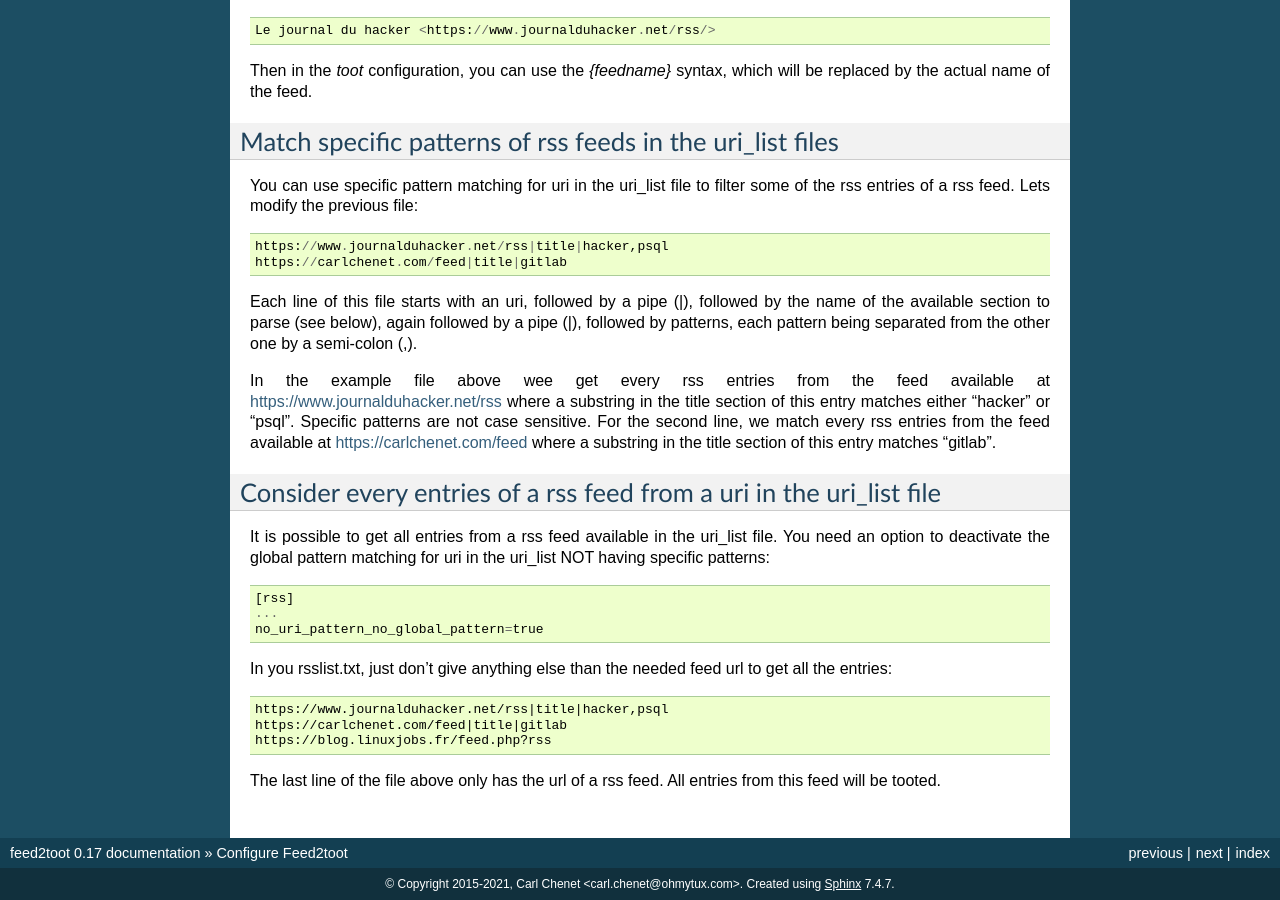
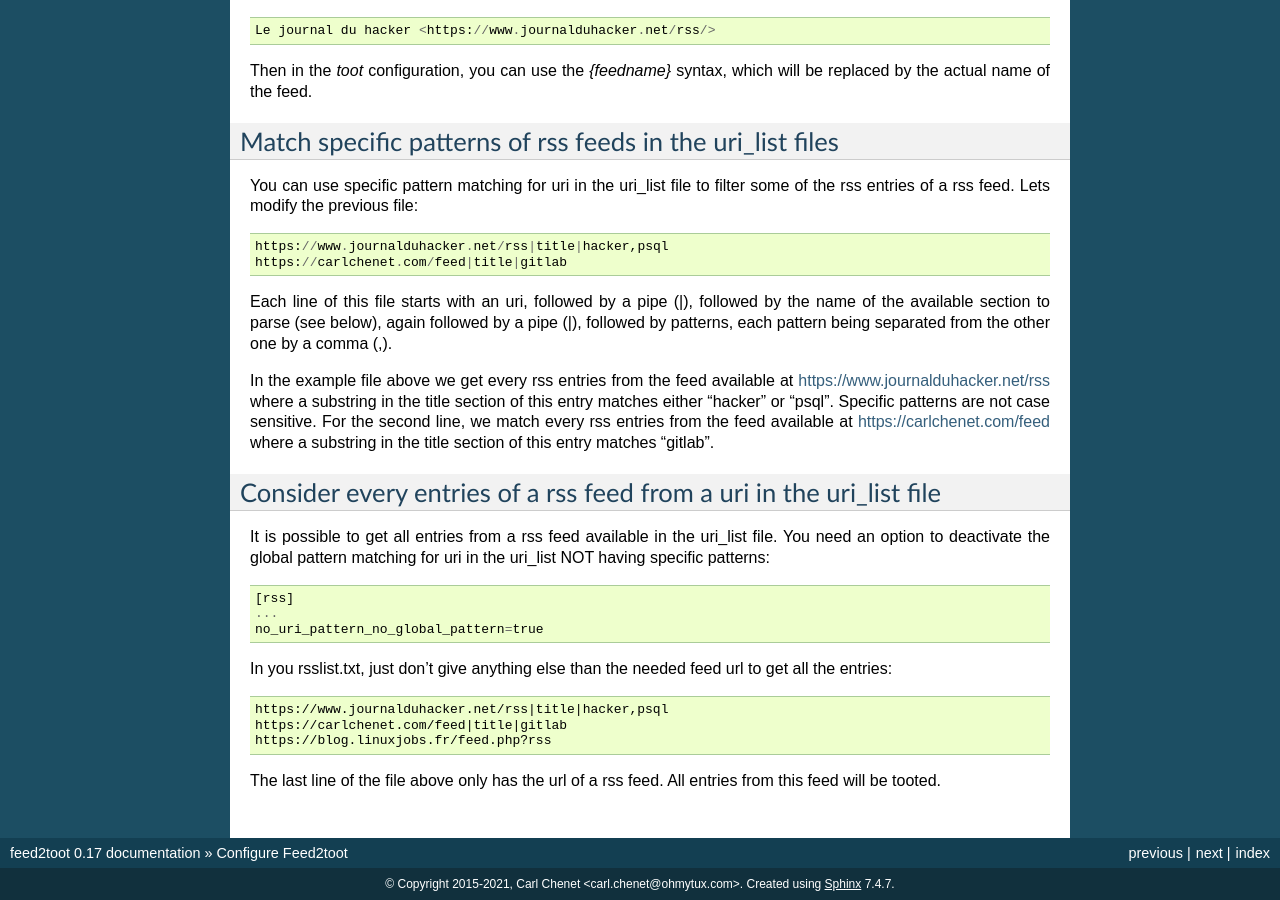
Before and after one commit to zobin8/feed2shark, a Sphinx documentation site: the page built from docs/source/configure.rst, in a window 1280 px wide and 900 px high, scrolled down 3202 px. Built offline with Sphinx 7.4.7, drawn with Linux system fonts in a browser that asks for light colours.

Commit message:
Updated configure.rst to fix a couple small typos noticed when reading the docs

```diff
--- a/docs/source/configure.rst
+++ b/docs/source/configure.rst
@@ -157,9 +157,9 @@ You can use specific pattern matching for uri in the uri_list file to filter som
     https://www.journalduhacker.net/rss|title|hacker,psql
     https://carlchenet.com/feed|title|gitlab
 
-Each line of this file starts with an uri, followed by a pipe (|), followed by the name of the available section to parse (see below), again followed by a pipe (|), followed by patterns, each pattern being separated from the other one by a semi-colon (,).
+Each line of this file starts with an uri, followed by a pipe (|), followed by the name of the available section to parse (see below), again followed by a pipe (|), followed by patterns, each pattern being separated from the other one by a comma (,).
 
-In the example file above wee get every rss entries from the feed available at https://www.journalduhacker.net/rss where a substring in the title section of this entry matches either "hacker" or "psql". Specific patterns are not case sensitive. For the second line, we match every rss entries from the feed available at https://carlchenet.com/feed where a substring in the title section of this entry matches "gitlab".
+In the example file above we get every rss entries from the feed available at https://www.journalduhacker.net/rss where a substring in the title section of this entry matches either "hacker" or "psql". Specific patterns are not case sensitive. For the second line, we match every rss entries from the feed available at https://carlchenet.com/feed where a substring in the title section of this entry matches "gitlab".
 
 Consider every entries of a rss feed from a uri in the uri_list file
 --------------------------------------------------------------------
```
